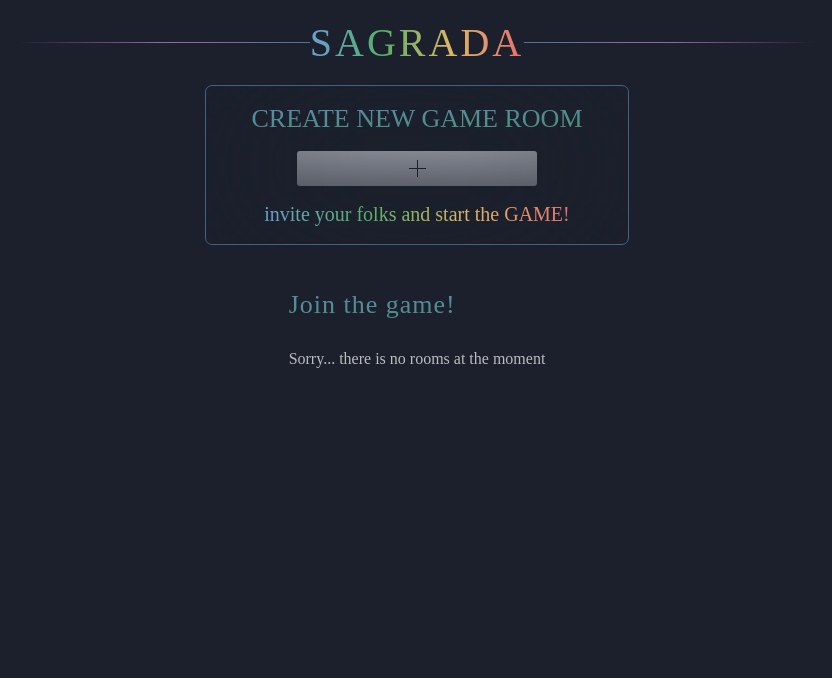
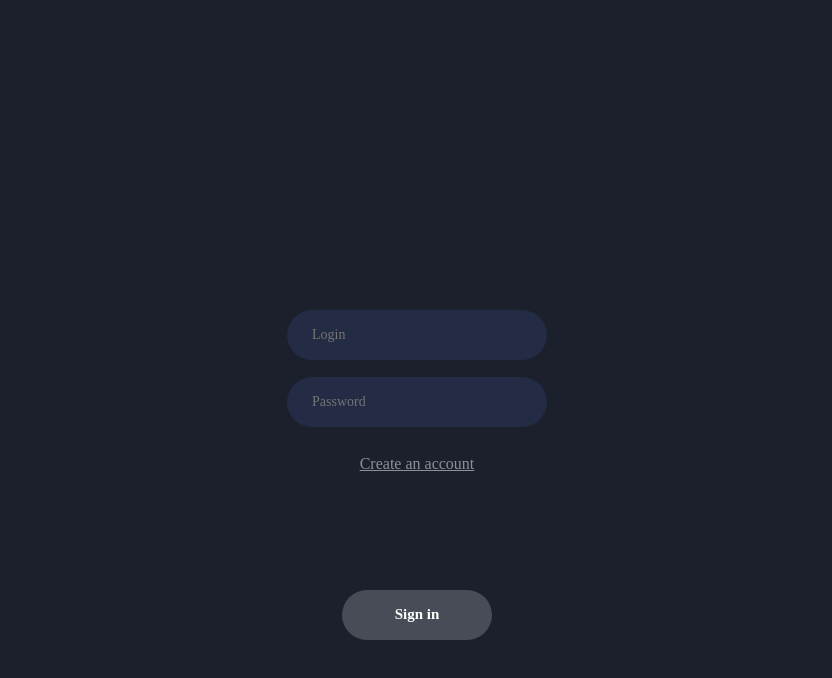
Before and after one commit to TymoteuszStr/sagrada-board-game-backend, a Vue app in the folder frontend/: page / in a window 1280 px wide. Shown: the top 678 px of the page, without its empty margins (223-1055 px from the left). Built offline with nearby package versions, Linux system fonts and the light colour scheme; a web font is replaced by a local one; what vue-cookies would draw is missing.

Commit message:
add auth view with auth and registration forms

```diff
--- /dev/null
+++ b/frontend/src/common/animations.scss
@@ -0,0 +1,19 @@
+@keyframes shakeX {
+   from,
+   to {
+     transform: translate3d(0, 0, 0);
+   }
+   10%,
+   30%,
+   50%,
+   70%,
+   90% {
+     transform: translate3d(-10px, 0, 0);
+   }
+   20%,
+   40%,
+   60%,
+   80% {
+     transform: translate3d(10px, 0, 0);
+   }
+ }
--- /dev/null
+++ b/frontend/src/components/Authorization/AuthContainer.vue
@@ -0,0 +1,32 @@
+
+<script lang="ts" setup>
+import { ref } from 'vue';
+import AuthForm from "./forms/AuthForm.vue";
+import RegisterForm from "./forms/RegisterForm.vue";
+
+let formToggler = ref(true);
+function toggleForm(toggler: boolean): void {
+   formToggler.value = toggler;
+}
+</script>
+
+<template>
+   <div class="auth-modal">
+      <AuthForm v-if="formToggler" @showRegister="toggleForm(false)" />
+      <RegisterForm v-else @showLogin="toggleForm(true)" />
+   </div>
+</template>
+
+<style lang="scss" scoped>
+.auth-modal {
+   position: fixed;
+   bottom: 0px;
+   left: 0;
+   width: 100vw;
+   height: 80%;
+   display: flex;
+   align-items: flex-start;
+   justify-content: center;
+   padding-top: 150px;
+}
+</style>
--- /dev/null
+++ b/frontend/src/components/Authorization/forms/AuthForm.vue
@@ -0,0 +1,56 @@
+<script lang="ts" setup>
+import { ref } from "vue";
+import { useStore } from "vuex";
+import TextInput from "./elements/TextInput.vue";
+import PasswordInput from "./elements/PasswordInput.vue";
+import SubmitBtn from "./elements/SubmitBtn.vue";
+import Text from "./elements/Text.vue";
+import { useRouter } from "vue-router";
+
+const login = ref("");
+const password = ref("");
+const { dispatch } = useStore();
+const router = useRouter();
+let formError = ref(false);
+
+async function handleSubmit(e: any) {
+  e.preventDefault();
+  try {
+    await dispatch('LOGIN', { login: login.value, password: password.value });
+    router.push("/home");
+  } catch (err) {
+    formError.value = true;
+    setTimeout(() => {
+      formError.value = false;
+    }, 2000);
+  }
+}
+</script>
+
+<template>
+  <form class="auth-form" @submit="handleSubmit">
+    <TextInput v-model="login" :class="{ invalid: formError }" />
+    <PasswordInput v-model="password" :class="{ invalid: formError }" />
+    <Text v-if="formError" :isWarning="true">Login or password is incorrect.</Text>
+    <Text @click="$emit('showRegister')">Create an account</Text>
+    <SubmitBtn>Sign in</SubmitBtn>
+  </form>
+</template>
+<style lang="scss" scoped>
+@import "@/common/animations.scss";
+
+.auth-form {
+  display: flex;
+  flex-direction: column;
+  height: 450px;
+  justify-content: space-between;
+  align-items: center;
+  padding-bottom: 30px;
+}
+
+.invalid {
+  animation-name: shakeX;
+  animation-duration: 0.85s;
+  border: 1px solid red;
+}
+</style>
--- /dev/null
+++ b/frontend/src/components/Authorization/forms/RegisterForm.vue
@@ -0,0 +1,71 @@
+<script lang="ts" setup>
+import { ref } from "vue";
+import { useStore } from "vuex";
+import TextInput from "./elements/TextInput.vue";
+import PasswordInput from "./elements/PasswordInput.vue";
+import SubmitBtn from "./elements/SubmitBtn.vue";
+import Text from "./elements/Text.vue";
+
+const emit = defineEmits(['showLogin'])
+const login = ref("");
+const password = ref(["", ""]);
+const { dispatch } = useStore();
+let formError = ref(0);
+let errorMsg = ref("");
+
+function errorHandle(arg: number) {
+  formError.value = arg;
+  setTimeout(() => {
+    formError.value = 0;
+  }, 2000);
+}
+async function handleSubmit(e: any): Promise<void> {
+  e.preventDefault();
+  if (password.value[0] !== password.value[1]) {
+    errorMsg.value = `Password and repeated password are not the same.`;
+    return errorHandle(2);
+  }
+  try {
+    await dispatch('REGISTER', { login: login.value, password: password.value[0] });
+    errorMsg.value = "";
+    emit("showLogin");
+  } catch (error: any) {
+    if (error?.response?.status === 409) {
+      errorHandle(1);
+      errorMsg.value = `This login is already taken.`;
+    } else console.log(error);
+  }
+}
+
+</script>
+
+<template>
+  <form class="register-form" @submit="handleSubmit">
+    <TextInput v-model="login" placeholder="Username or email address" :class="{ invalid: formError === 1 }" />
+    <PasswordInput v-model="password[0]" placeholder="New password" :class="{ invalid: formError === 2 }" />
+    <PasswordInput v-model="password[1]" placeholder="Repeat your password" :class="{ invalid: formError === 2 }" />
+    <Text v-if="formError" :warning="true">{{ errorMsg }}</Text>
+    <Text @click="$emit('showLogin')">Back to login</Text>
+    <SubmitBtn>Sign up</SubmitBtn>
+  </form>
+</template>
+
+
+<style lang="scss" scoped>
+@import "@/common/animations.scss";
+
+.register-form {
+  display: flex;
+  flex-direction: column;
+  height: 520px;
+  justify-content: space-between;
+  align-items: center;
+  padding-bottom: 30px;
+}
+
+.invalid {
+  animation-name: shakeX;
+  animation-duration: 0.85s;
+  outline: 3px solid red;
+}
+</style>
--- /dev/null
+++ b/frontend/src/components/Authorization/forms/elements/PasswordInput.vue
@@ -0,0 +1,61 @@
+
+<script lang="ts" setup>
+import { computed } from 'vue';
+
+const emit = defineEmits(["update:modelValue"])
+const props = defineProps<{ modelValue: string }>()
+const password = computed({
+  get: () => props.modelValue,
+  set: (password: string) => emit("update:modelValue", password),
+});
+
+</script>
+
+<template>
+  <input class="passwordInput" v-model="password" type="password" placeholder="Password" name="password" minlength="6"
+    maxlength="50" pattern=".*[0-9].*" required />
+</template>
+
+<style lang="scss" scoped>
+.passwordInput {
+  color: white;
+  height: 50px;
+  background: rgba(255, 255, 255, 0.2);
+  border: none;
+  width: 260px;
+  border-radius: 25px;
+  /* color: $main-color; */
+  padding: 25px;
+  font-size: 14px;
+
+  &::placeholder {
+    /* color: $main-color; */
+  }
+
+  &:focus {
+    /* color: $navy-blue; */
+  }
+
+  &:focus {
+    background: rgba(255, 255, 255, 0.4);
+    outline: none;
+  }
+}
+
+@media screen and (min-width: 840px) {
+  .passwordInput {
+    background: #242b44;
+    /* color: $font-color; */
+
+    &::placeholder {
+      /* color: $font-color; */
+    }
+
+    &:focus {
+      color: white;
+      background: #2d3352;
+      outline: none;
+    }
+  }
+}
+</style>
--- /dev/null
+++ b/frontend/src/components/Authorization/forms/elements/SubmitBtn.vue
@@ -0,0 +1,23 @@
+<template>
+  <button class="button" type="submit">
+    <slot />
+  </button>
+</template>
+
+
+
+<style lang="scss" scoped>
+.button {
+  color: white;
+  height: 50px;
+  background: rgba(255, 255, 255, 0.2);
+  border: none;
+  margin: 90px;
+  width: 150px;
+  border-radius: 25px;
+  /* background-color: $main-color; */
+  /* color: $navy-blue; */
+  font-weight: 600;
+  font-size: 15px;
+}
+</style>
--- /dev/null
+++ b/frontend/src/components/Authorization/forms/elements/Text.vue
@@ -0,0 +1,44 @@
+
+<script lang="ts" setup>
+interface Props {
+  warning?: boolean
+}
+const props = withDefaults(defineProps<Props>(), {
+  warning: false
+})
+</script>
+
+<template>
+  <p class="text" :class="{ warning: props.warning }">
+    <slot />
+  </p>
+</template>
+
+
+<style lang="scss" scoped>
+.text {
+  color: rgba(255, 255, 255, 0.5);
+  margin: 10px;
+  text-decoration: underline;
+
+  &:hover {
+    cursor: pointer;
+    transform: scale(1.06);
+  }
+}
+
+@media screen and (min-width: 1400px) {
+  .text {
+    /* color: $navy-blue; */
+  }
+}
+
+.warning {
+
+  /* color: $red; */
+  &:hover {
+    cursor: default;
+    transform: scale(1);
+  }
+}
+</style>
--- /dev/null
+++ b/frontend/src/components/Authorization/forms/elements/TextInput.vue
@@ -0,0 +1,68 @@
+<script lang="ts" setup>
+import { computed } from 'vue';
+
+const emit = defineEmits(["update:modelValue"])
+const props = defineProps<{ modelValue: string }>()
+const text = computed({
+  get: () => props.modelValue,
+  set: (text: string) => emit("update:modelValue", text),
+});
+
+</script>
+
+<template>
+  <input class="textInput" v-model="text" type="text" placeholder="Login" name="login" minlength="6" maxlength="50"
+    required />
+</template>
+
+<style lang="scss" scoped>
+.textInput {
+  color: white;
+  height: 50px;
+  background: rgba(255, 255, 255, 0.2);
+  border: none;
+  width: 260px;
+  border-radius: 25px;
+  /* color: $main-color; */
+  padding: 25px;
+  font-size: 14px;
+
+  &::placeholder {
+    /* color: $main-color; */
+  }
+
+  &:focus {
+    /* color: $navy-blue; */
+    background: rgba(255, 255, 255, 0.4);
+    outline: none;
+  }
+}
+
+@media screen and (min-width: 555px) {
+  .textInput {
+    background: #242b44;
+    /* color: $font-color; */
+
+    &::placeholder {
+      /* color: $font-color; */
+    }
+
+    &:focus {
+      color: white;
+      background: #2d3352;
+      outline: none;
+    }
+  }
+
+  input:-webkit-autofill {
+    -webkit-text-fill-color: white !important;
+  }
+
+  input:-webkit-autofill,
+  input:-webkit-autofill:hover,
+  input:-webkit-autofill:focus,
+  input:-webkit-autofill:active {
+    -webkit-box-shadow: 0 0 0 30px #242b44 inset !important;
+  }
+}
+</style>
--- a/frontend/src/router/index.ts
+++ b/frontend/src/router/index.ts
@@ -1,11 +1,17 @@
 import { createRouter, createWebHistory, RouteRecordRaw } from "vue-router";
-import Home from "../views/Home.vue";
+import Authorization from "../views/Authorization.vue";
 
 const routes: Array<RouteRecordRaw> = [
   {
     path: "/",
+    name: "Authorization",
+    component: Authorization,
+  },
+  {
+    path: "/home",
     name: "Home",
-    component: Home,
+    component: () =>
+      import(/* webpackChunkName: "Home" */ "../views/Home.vue"),
   },
   {
     path: "/new-room",
--- /dev/null
+++ b/frontend/src/views/Authorization.vue
@@ -0,0 +1,11 @@
+<script lang="ts" setup>
+import AuthContainer from '@/components/Authorization/AuthContainer.vue';
+</script>
+<template>
+   <div class="wrapper">
+      <AuthContainer />
+   </div>
+</template>
+
+<style lang="scss" scoped>
+</style>
```
